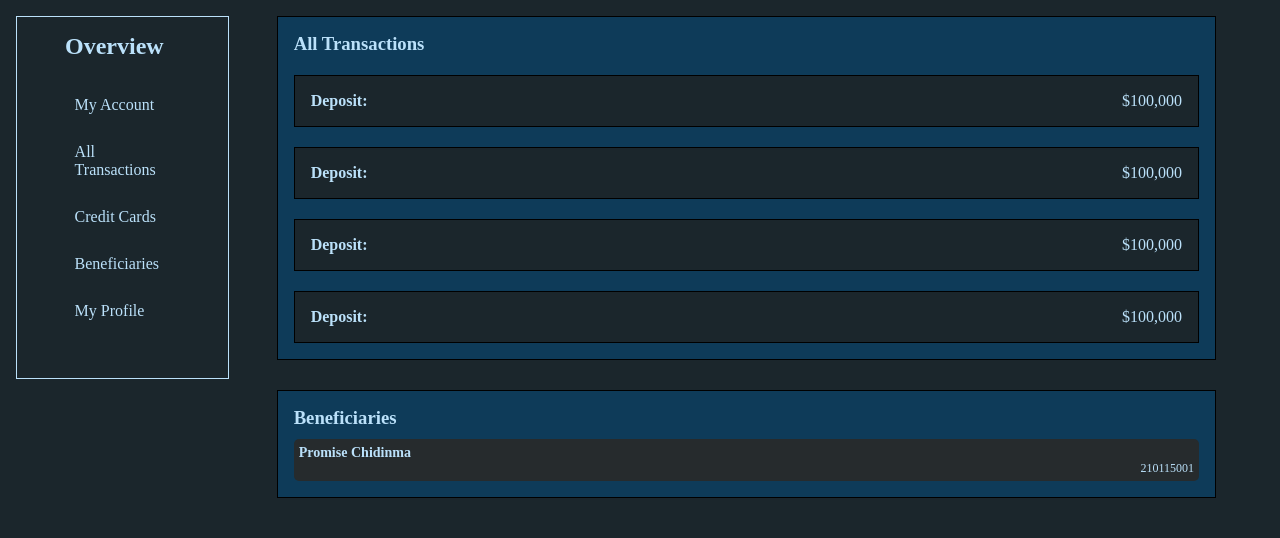
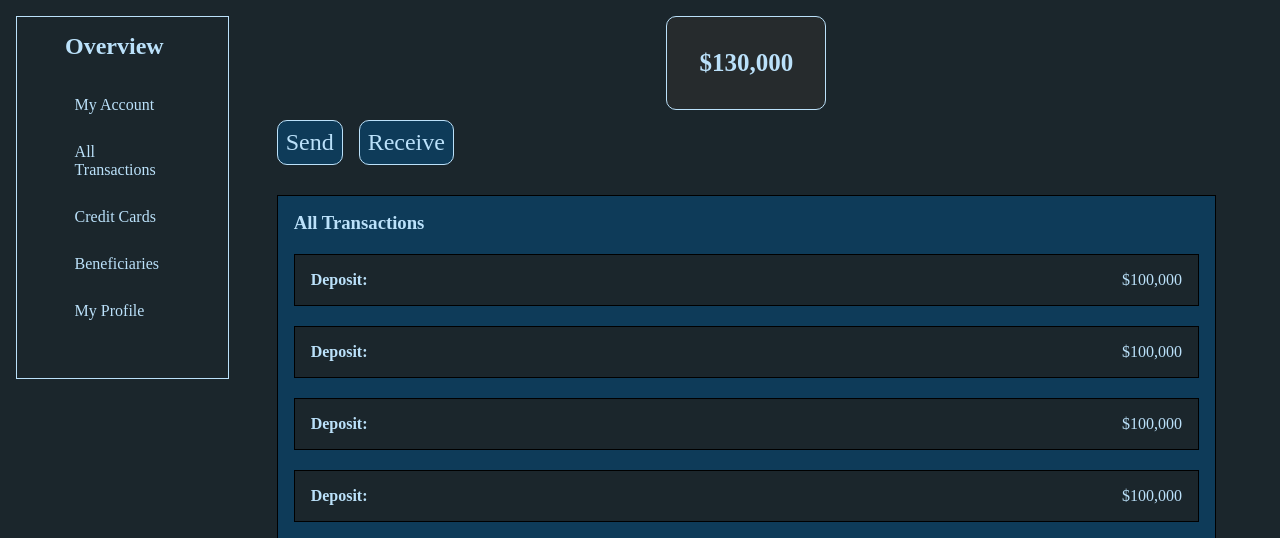
Before and after one commit to BlacAc3/blacac3-portfolio, a Django app: page /projects/finance-app/ in a window 1280 px wide. Shown: the part 78-616 px from the top of the page. Run offline with Django 4.2, Linux system fonts and the light colour scheme; parts of the project's set-up code (start-up, migrations or seed data) failed here and were passed over.

Commit message:
Moved Account Balance Moved account Balance div from activities.html to finance_index.html Added Some stylin to it as well

```diff
--- a/ace_finance/static/finance/finance_activities.css
+++ b/ace_finance/static/finance/finance_activities.css
@@ -18,17 +18,7 @@
 }
 
 
-#amount-activities{
-    width: 80%;
-    display: flex;
-    justify-content: center;
-    align-items: center;
-    font-size: 25px;
-    padding: 2rem;
-    border-radius: 10px;
-    border: 1px solid var(--textclr);
-    background-color: var(--darker-backgroundclr);
-}
+
 
 #main-activities{
     width: 100%;
--- a/ace_finance/static/finance/style.css
+++ b/ace_finance/static/finance/style.css
@@ -139,7 +139,54 @@ body #main{
 /* main body styling */
 /* ----------------------------------------------------------------------------------------------------------------------------------- */
 
+
+/* amount section with send and receive buttons  */
+/* ------------------------------------------------------------------------------------------------------------------- */
+.amount-send-receive{
+    display: flex;
+    flex-direction: column;
+    align-items: center;
+    gap:10px;
+    width: 100%;
+}
+
+.amount-send-receive div{
+    align-self: flex-start;
+    display: flex;
+    gap:1rem;
+}
+
+#amount{
+    display: flex;
+    justify-content: center;
+    align-items: center;
+    font-size: 25px;
+    padding: 2rem;
+    border-radius: 10px;
+    border: 1px solid var(--textclr);
+    background-color: var(--darker-backgroundclr);
+    width: fit-content;
+}
+
+
+
+.send-receive{
+    font-size: 24px;
+    padding: 0.5rem;
+    background-color: var(--ctaclr);
+    border-radius: 10px;
+    border: 1px solid var(--textclr);
+}
+
+.send-receive:hover{
+    background-color: var(--backgroundclr);
+}
+
+
+
+
 /* card styling */
+/* -------------------------------------------------------------------------------------------------------- */
 .card-div{
     padding:0 1rem;
     display: flex;
@@ -197,7 +244,7 @@ body #main{
 }
 
 /* credit card creation and styling */
-/* -------------------------------------------------- */
+/* --------------------------------------------------------------------------- */
 .credit-card{
     color: beige;
     /* background-image:url(https://img.freepik.com/free-vector/flat-design-polygonal-background_23-2148900723.jpg); */
--- a/portfolio/templates/finance/activities.html
+++ b/portfolio/templates/finance/activities.html
@@ -2,9 +2,7 @@
 
 {% block body %}
     <div id="activities">
-        <div id="amount-activities">
-            <h3>$130,000</h3>
-        </div>
+
 
         <div id="main-activities">
             <select class="sort-tab">
--- a/portfolio/templates/finance/finance_index.html
+++ b/portfolio/templates/finance/finance_index.html
@@ -2,6 +2,14 @@
 
 {% block body %}
     <div class="card-div">
+        <div class="amount-send-receive">
+            <h3 id="amount">$130,000</h3>
+            <div>
+                <a href="#" class="send-receive">Send</a>
+                <a href="#" class="send-receive">Receive</a>
+            </div>
+
+        </div>
         <!--Transactions Section  -->
         <!-- ------------------------------------------------------- -->
         <a class="card transactions-card" href="{% url 'financial_activities' %}">
```
